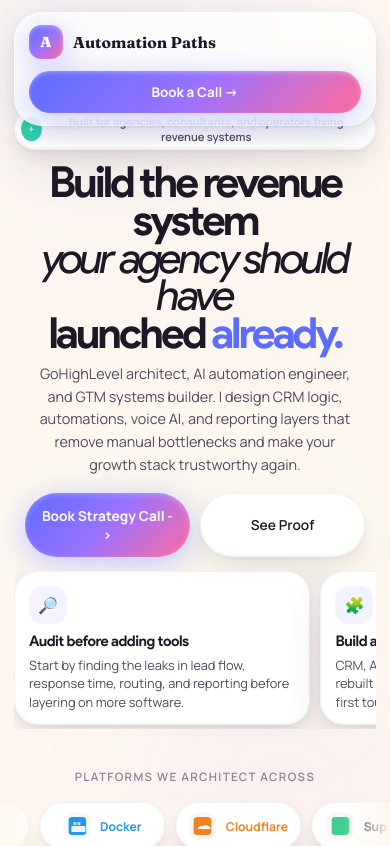
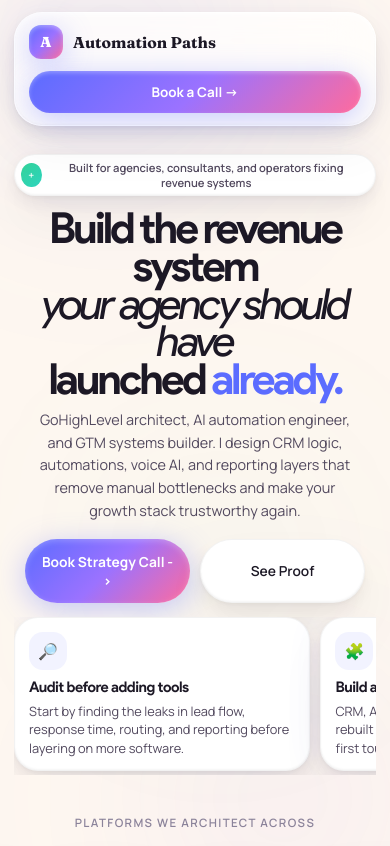
Before and after one commit to Riazulbd/luxisite, a React (Vite) app: page / in a window 390 px wide. Shown: the top 846 px of the page. Built offline with nearby package versions, Linux system fonts and the light colour scheme.

Commit message:
Remove sticky header overlap

```diff
--- a/automation-paths-final.jsx
+++ b/automation-paths-final.jsx
@@ -749,7 +749,7 @@ export default function App() {
           to { opacity: 1; transform: translateY(0); }
         }
         * { margin: 0; padding: 0; box-sizing: border-box; }
-        html { scroll-behavior: smooth; scroll-padding-top: ${isMobile ? 112 : 128}px; }
+        html { scroll-behavior: smooth; scroll-padding-top: ${isMobile ? 24 : 32}px; }
         body { -webkit-font-smoothing: antialiased; }
         ::selection { background: ${theme.a1}; color: white; }
         .hero-scroll { scrollbar-width: none; -ms-overflow-style: none; }
@@ -830,7 +830,7 @@ export default function App() {
         </div>
       )}
 
-      <nav style={{ position: "fixed", top: 0, width: "100%", zIndex: 1000, padding: isMobile ? "12px 14px" : "12px 20px" }}>
+      <nav style={{ position: "relative", zIndex: 20, padding: isMobile ? "12px 14px 0" : "12px 20px 0" }}>
         <div
           style={{
             maxWidth: 1200,
@@ -876,7 +876,7 @@ export default function App() {
         </div>
       </nav>
 
-      <section style={{ minHeight: isMobile ? "auto" : "100vh", display: "flex", flexDirection: "column", alignItems: "center", justifyContent: "center", textAlign: "center", padding: isMobile ? "108px 14px 20px" : isTablet ? "138px 20px 72px" : "136px 20px 74px", position: "relative", zIndex: 1 }}>
+      <section style={{ minHeight: isMobile ? "auto" : "100vh", display: "flex", flexDirection: "column", alignItems: "center", justifyContent: "center", textAlign: "center", padding: isMobile ? "28px 14px 20px" : isTablet ? "48px 20px 72px" : "54px 20px 74px", position: "relative", zIndex: 1 }}>
         <div style={{ display: "inline-flex", alignItems: "center", gap: 8, padding: isMobile ? "5px 12px 5px 6px" : "6px 16px 6px 7px", background: theme.card, border: `1px solid ${theme.cardBorder}`, borderRadius: 999, fontSize: isMobile ? "0.7rem" : "0.82rem", fontWeight: 600, color: theme.text2, marginBottom: isMobile ? 14 : 28, boxShadow: clay(theme.cardGlow), position: "relative", zIndex: 2, maxWidth: isMobile ? "100%" : "none", animation: "heroFadeUp 0.7s ease-out both" }}>
           <span style={{ width: 24, height: 24, background: "linear-gradient(135deg,#34D399,#2DD4BF)", borderRadius: "50%", display: "flex", alignItems: "center", justifyContent: "center", fontSize: "0.65rem", color: "#fff" }}>
             +
```
